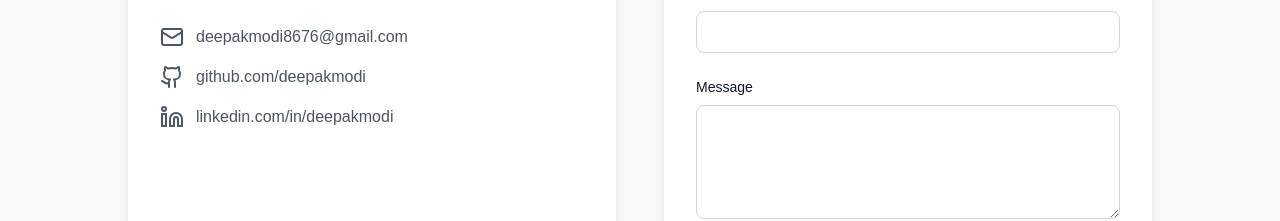
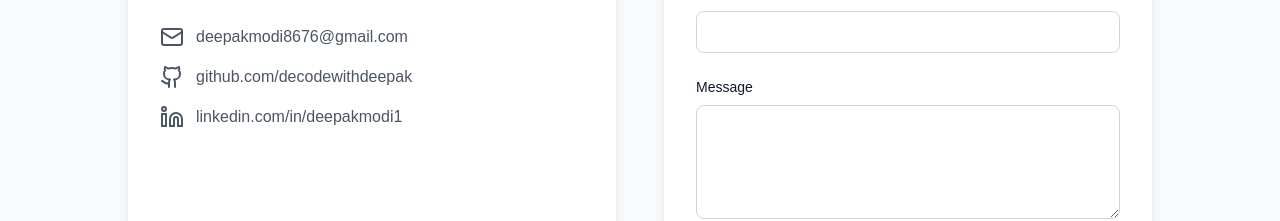
Before and after one commit to decodewithdeepak/Portfolio, a React (Vite) app: page / in a window 1280 px wide. Shown: the part 5147-5368 px from the top of the page. Built offline with nearby package versions, Linux system fonts and the light colour scheme; a web font is replaced by a local one.

Commit message:
contacts

```diff
--- a/src/components/Contact.tsx
+++ b/src/components/Contact.tsx
@@ -32,7 +32,7 @@ export function Contact() {
                 className="flex items-center gap-3 text-gray-600 dark:text-gray-300 hover:text-blue-600 dark:hover:text-blue-400"
               >
                 <Github className="w-6 h-6" />
-                <span>github.com/deepakmodi</span>
+                <span>github.com/decodewithdeepak</span>
               </a>
               <a
                 href="https://linkedin.com/in/deepakmodi"
@@ -41,7 +41,7 @@ export function Contact() {
                 className="flex items-center gap-3 text-gray-600 dark:text-gray-300 hover:text-blue-600 dark:hover:text-blue-400"
               >
                 <Linkedin className="w-6 h-6" />
-                <span>linkedin.com/in/deepakmodi</span>
+                <span>linkedin.com/in/deepakmodi1</span>
               </a>
             </div>
           </div>
```
